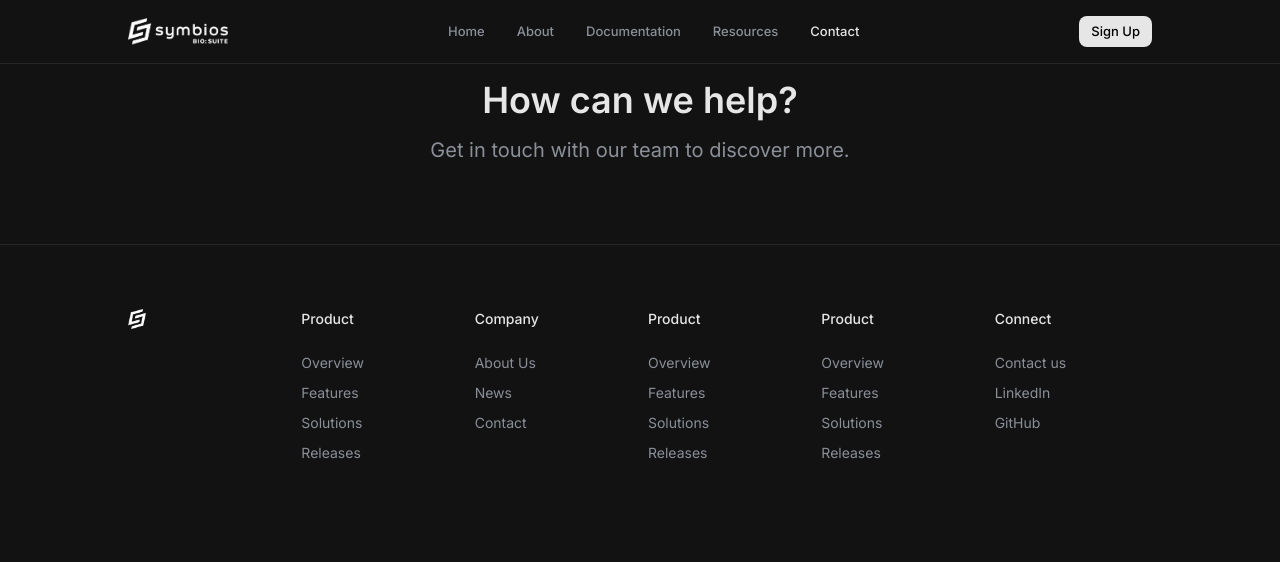
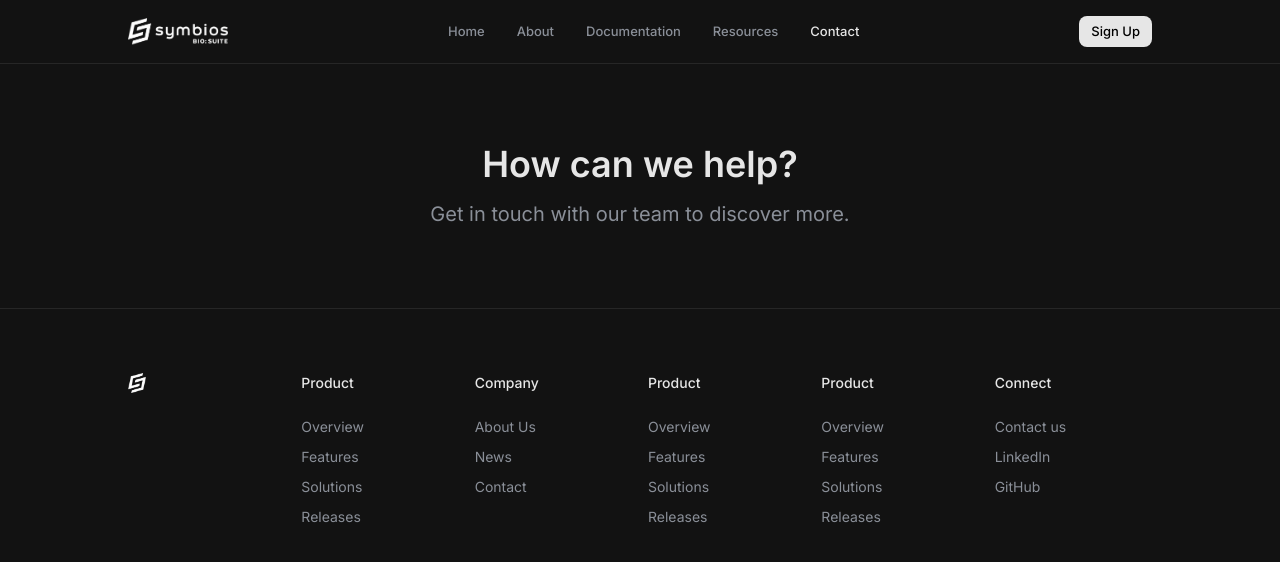
Before and after one commit to spencerhum04/symbios, a React (Vite) app: page /contact in a window 1280 px wide. Shown: the top 562 px of the page. Built offline with nearby package versions, Linux system fonts and the light colour scheme.

Commit message:
style: contact padding top

```diff
--- a/src/routes/contact/contact.tsx
+++ b/src/routes/contact/contact.tsx
@@ -9,7 +9,7 @@ export default function Contact() {
                 <Navbar />
             </div>
             <div className="flex flex-col gap-40 py-20">
-                <div className="px-6 sm:px-0">
+                <div className="px-6 sm:px-0 pt-16">
                     <Hero />
                 </div>
             </div>
```
